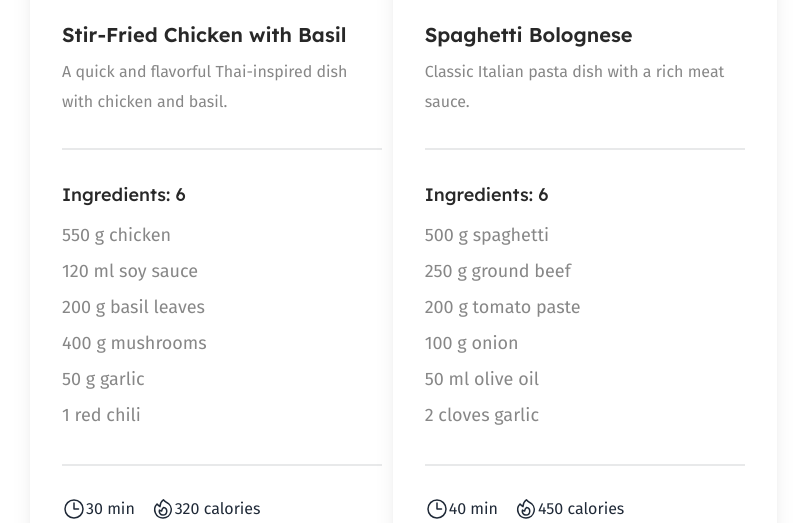
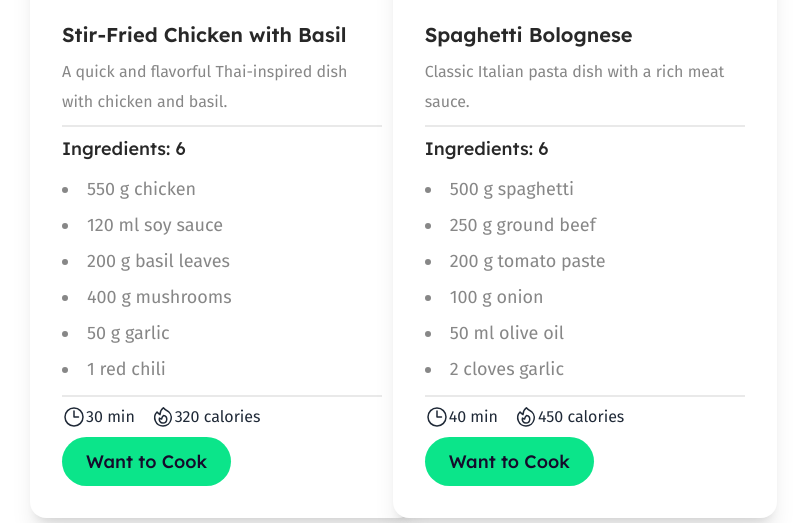
Before and after one commit to mehedi1022/a-07, a React (Vite) app: page / in a window 1280 px wide. Shown: the part 1340-1863 px from the top of the page, without its empty margins (78-884 px from the left). Built offline with nearby package versions, Linux system fonts and the light colour scheme.

Commit message:
added list-disc tag

```diff
--- a/src/components/Recipes/Card.jsx
+++ b/src/components/Recipes/Card.jsx
@@ -13,14 +13,18 @@ const Card = ({ card }) => {
                 <div className="card-body">
                     <h2 className="text-[#282828] text-xl font-semibold font-['Lexend']">{recipe_name}</h2>
                     <p className="text-[#878787] text-base font-normal font-['Fira Sans'] leading-[30px]">{short_description}</p>
-                    <div className="divider"></div>
+                    <hr className="h-[0px] border border-[#282828]/10" />
                     <h3 className="text-[#282828] text-lg font-medium font-['Lexend']">Ingredients: 6</h3>
-                    <ul className="w-[348px] text-[#878787] text-lg font-normal font-['Fira Sans'] leading-loose">
+                    <div className="w-[348px] text-[#878787] text-lg font-normal font-['Fira Sans'] leading-loose">
                         {
-                            ingredients.map((ingred, index) => <li key={index}>{ingred}</li>)
+                            ingredients.map((ingred, index) =>
+                                <ul className="list-disc list-inside">
+                                    <li key={index}>{ingred}</li>
+                                </ul>
+                                )
                         }
-                    </ul>
-                    <div className="divider"></div>
+                    </div>
+                    <hr className="h-[0px] border border-[#282828]/10" />
                     <div className="flex gap-4">
                         <div className="flex">
                             <svg xmlns="http://www.w3.org/2000/svg" fill="none" viewBox="0 0 24 24" strokeWidth={1.5} stroke="currentColor" className="size-6">
```
